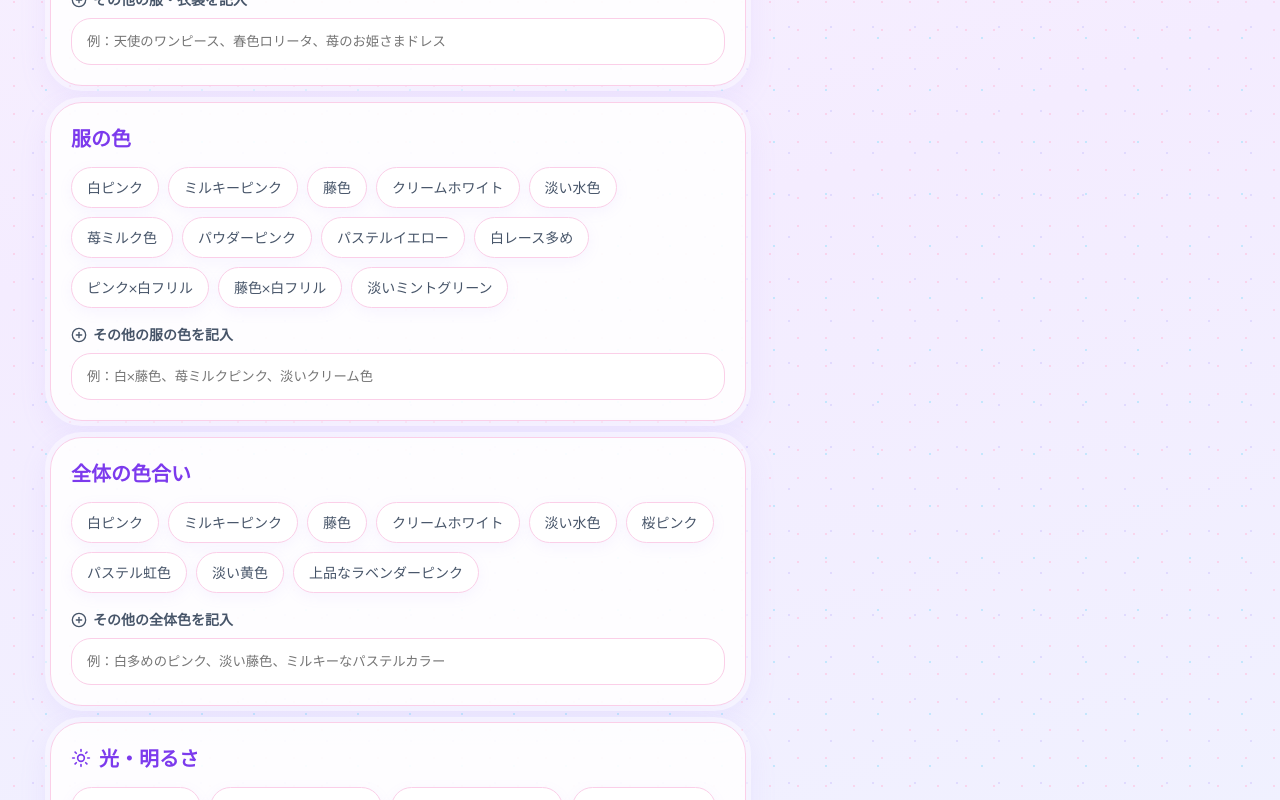
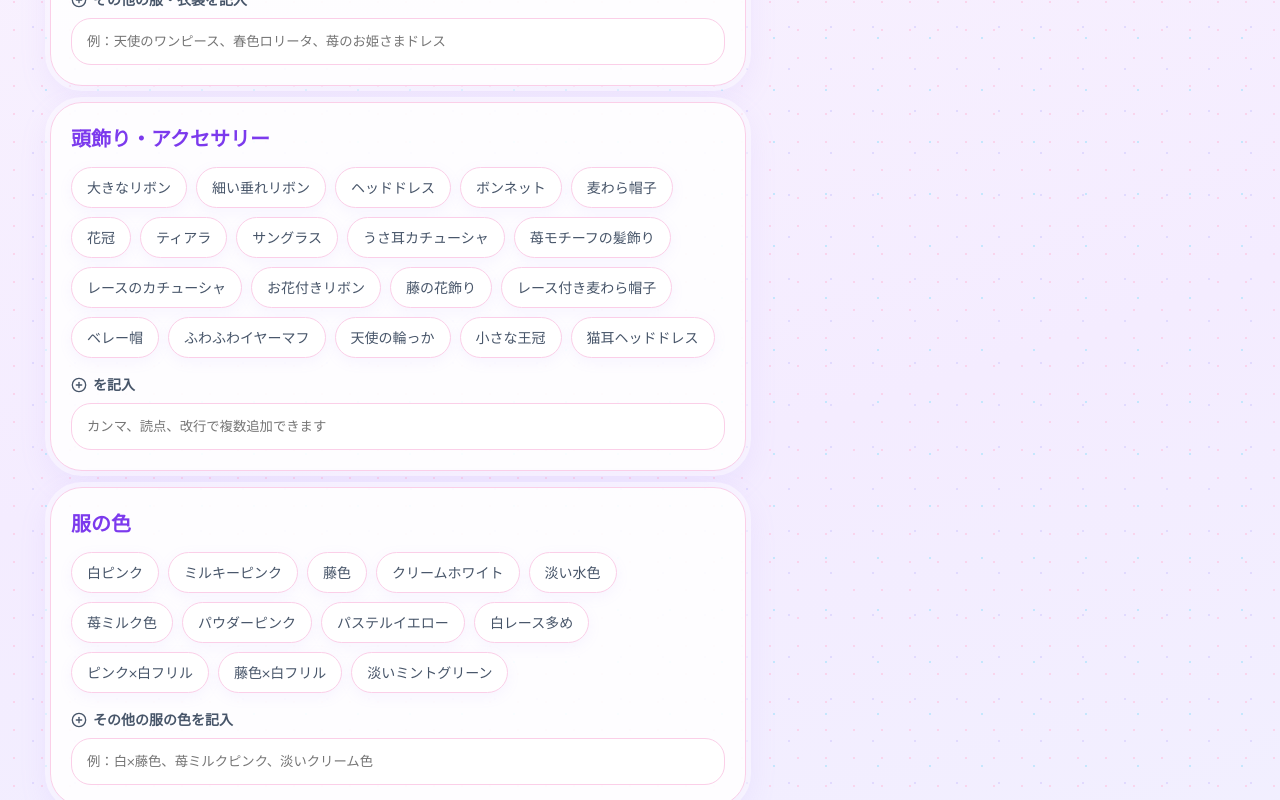
Before and after one commit to momomimikawaii-rgb/yuyupm, a React (Vite) app: page / in a window 1280 px wide. Shown: the part 2700-3500 px from the top of the page. Built offline with nearby package versions, Linux system fonts and the light colour scheme.

Commit message:
Update App.jsx

```diff
--- a/src/App.jsx
+++ b/src/App.jsx
@@ -16,7 +16,31 @@ const multiCategories = [
   { id: "containerScene", title: "入れ物・舞台ギミック", options: ["ペットがスノーボールの中に入っている","ペットが大きな透明シャボン玉の中に入っている","ペットがアンティークなティーカップの中に入っている","ペットが可愛いガラスのグラスの中に入っている","ペットが苺のバスケットの中に入っている","ペットが花かごの中に入っている","ペットが大きなプレゼント箱の中に入っている","ペットがレースのベビーベッドに入っている","ペットがマカロン型クッションの上にいる","ペットが小さな馬車の中にいる"] },
   { id: "wallpaper", title: "屋内の壁紙・壁飾り", options: ["ピンクのストライプ壁紙","苺柄の壁紙","薔薇柄の壁紙","小花柄の壁紙","レース模様の壁紙","天使やリボンの絵がある壁紙","額縁入りの可愛い絵","ドライフラワーの壁飾り","リボンガーランド","レースカーテン越しの光","白い腰壁パネル","アンティーク風の飾り棚"] },
   { id: "outfit", title: "服・衣装", icon: Shirt, options: ["夏のフリルワンピース","ごちゃかわロリータワンピース","お姫さまドレス","苺柄ワンピース","レースたっぷりワンピース","アイドル衣装","カフェ店員さん風エプロン","ふわふわケープ","ヘッドドレス付きドレス","リボンたっぷりドレス","クラシカルロリータ","妖精みたいなチュールドレス"] },
-  { id: "outfitColor", title: "服の色", options: ["白ピンク","ミルキーピンク","藤色","クリームホワイト","淡い水色","苺ミルク色","パウダーピンク","パステルイエロー","白レース多め","ピンク×白フリル","藤色×白フリル","淡いミントグリーン"] },
+{
+  id: "headAccessory",
+  title: "頭飾り・アクセサリー",
+  options: [
+    "大きなリボン",
+    "細い垂れリボン",
+    "ヘッドドレス",
+    "ボンネット",
+    "麦わら帽子",
+    "花冠",
+    "ティアラ",
+    "サングラス",
+    "うさ耳カチューシャ",
+    "苺モチーフの髪飾り",
+    "レースのカチューシャ",
+    "お花付きリボン",
+    "藤の花飾り",
+    "レース付き麦わら帽子",
+    "ベレー帽",
+    "ふわふわイヤーマフ",
+    "天使の輪っか",
+    "小さな王冠",
+    "猫耳ヘッドドレス"
+  ],
+},  { id: "outfitColor", title: "服の色", options: ["白ピンク","ミルキーピンク","藤色","クリームホワイト","淡い水色","苺ミルク色","パウダーピンク","パステルイエロー","白レース多め","ピンク×白フリル","藤色×白フリル","淡いミントグリーン"] },
   { id: "color", title: "全体の色合い", options: ["白ピンク","ミルキーピンク","藤色","クリームホワイト","淡い水色","桜ピンク","パステル虹色","淡い黄色","上品なラベンダーピンク"] },
   { id: "lighting", title: "光・明るさ", icon: Sun, options: ["明るくハイキー","白っぽくふんわり発光","透明感のある明るい光","やさしい昼間の光","夕暮れのやわらかい光","夜景風","月明かり風"] },
   { id: "mood", title: "雰囲気", options: ["ふんわり","透明感","夢かわ","メルヘン","ロリータ風","上品","明るい昼間","やさしい光","高級感","絵本のように可愛い"] },
```
